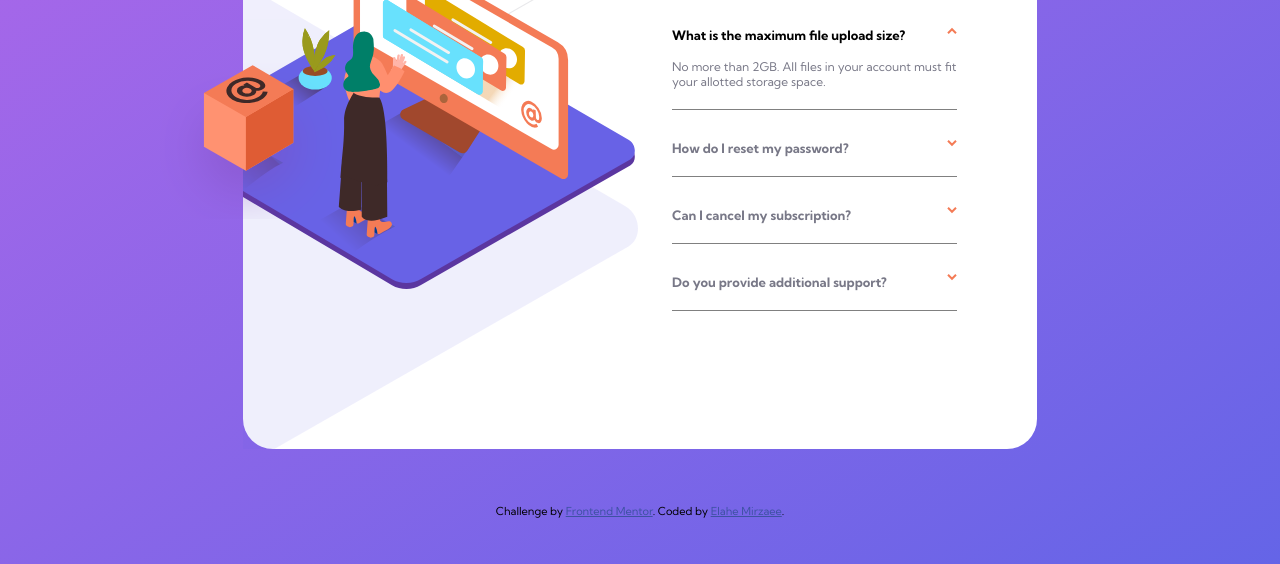
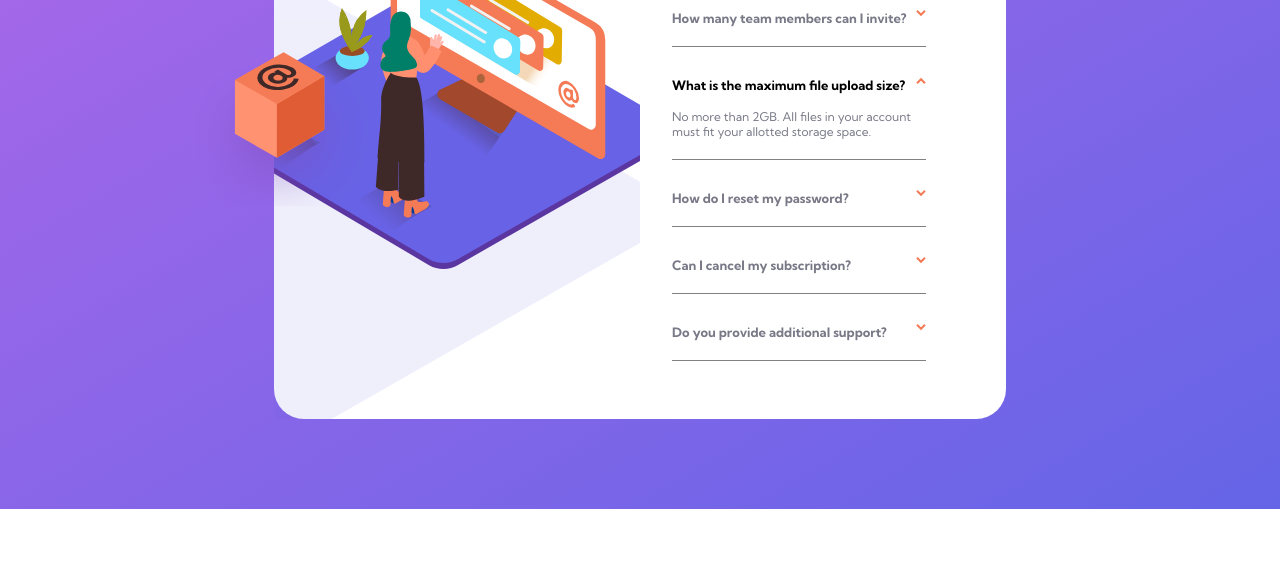
Before and after one commit to elahemirzaee/faq-accordion-card-main, a plain HTML site: page index.html in a window 1280 px wide. Shown: the part 236-800 px from the top of the page. Drawn offline with Linux system fonts and the light colour scheme.

Commit message:
complete ui in desktop version

```diff
--- a/index.html
+++ b/index.html
@@ -109,10 +109,10 @@
       </div>
     </div>
   </div>
-  <div class="attribution">
-    Challenge by <a href="https://www.frontendmentor.io?ref=challenge" target="_blank">Frontend Mentor</a>.
-    Coded by <a href="https://github.com/elahemirzaee/">Elahe Mirzaee</a>.
-  </div>
+<!--  <div class="attribution">-->
+<!--    Challenge by <a href="https://www.frontendmentor.io?ref=challenge" target="_blank">Frontend Mentor</a>.-->
+<!--    Coded by <a href="https://github.com/elahemirzaee/">Elahe Mirzaee</a>.-->
+<!--  </div>-->
 </main>
 <script src="./app.js"></script>
 </body>
--- a/style.css
+++ b/style.css
@@ -49,8 +49,8 @@ main {
     width: 100%;
     display: grid;
     place-items: center;
-    padding-top: 50px;
-    height: 100%;
+    padding: 90px 50px;
+    /*height: 100%;*/
 }
 
 .main {
@@ -58,12 +58,12 @@ main {
     border-radius: 30px;
     width: 62%;
     height: 100%;
-    margin-bottom: 20px;
+    /*margin-bottom: 50px;*/
 }
 
 
 .faqs {
-    padding: 5rem 5rem 1rem 2rem;
+    padding: 5rem 5rem 3rem 2rem;
     width: 50%;
     float: right;
     height: 100%;
@@ -74,14 +74,14 @@ main {
     position: relative;
     height: inherit;
     float: left;
-    background: url('../faq-accordion-card-main/images/illustration-woman-online-desktop.svg') bottom 160px left -80px no-repeat,
-    url('../faq-accordion-card-main/images/bg-pattern-desktop.svg') bottom -50px left -570px no-repeat;
+    background: url('../faq-accordion-card-main/images/illustration-woman-online-desktop.svg') bottom 150px left -74px no-repeat,
+    url('../faq-accordion-card-main/images/bg-pattern-desktop.svg') bottom -65px left -570px no-repeat;
 }
 
 .image::before {
     content: "";
     position: absolute;
-    bottom: 230px;
+    bottom: 213px;
     left: -90px;
     background: url(../faq-accordion-card-main/images/illustration-box-desktop.svg) no-repeat;
     width: 191px;
```
